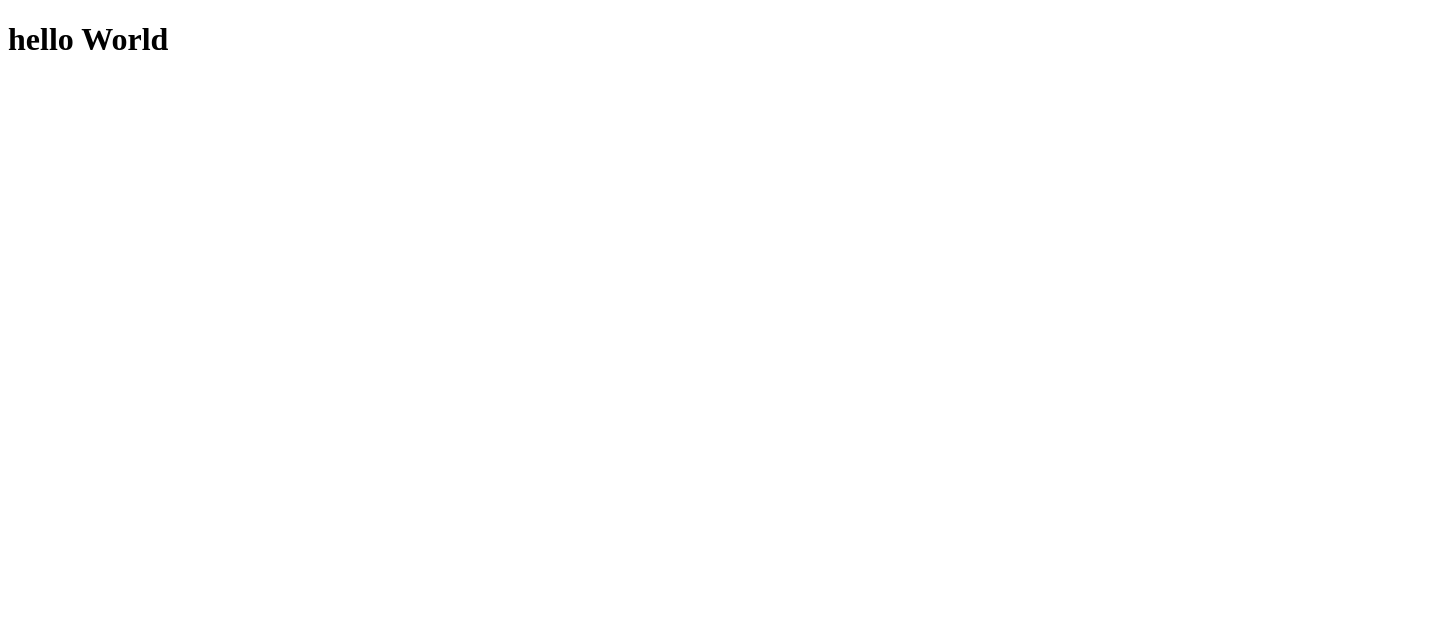
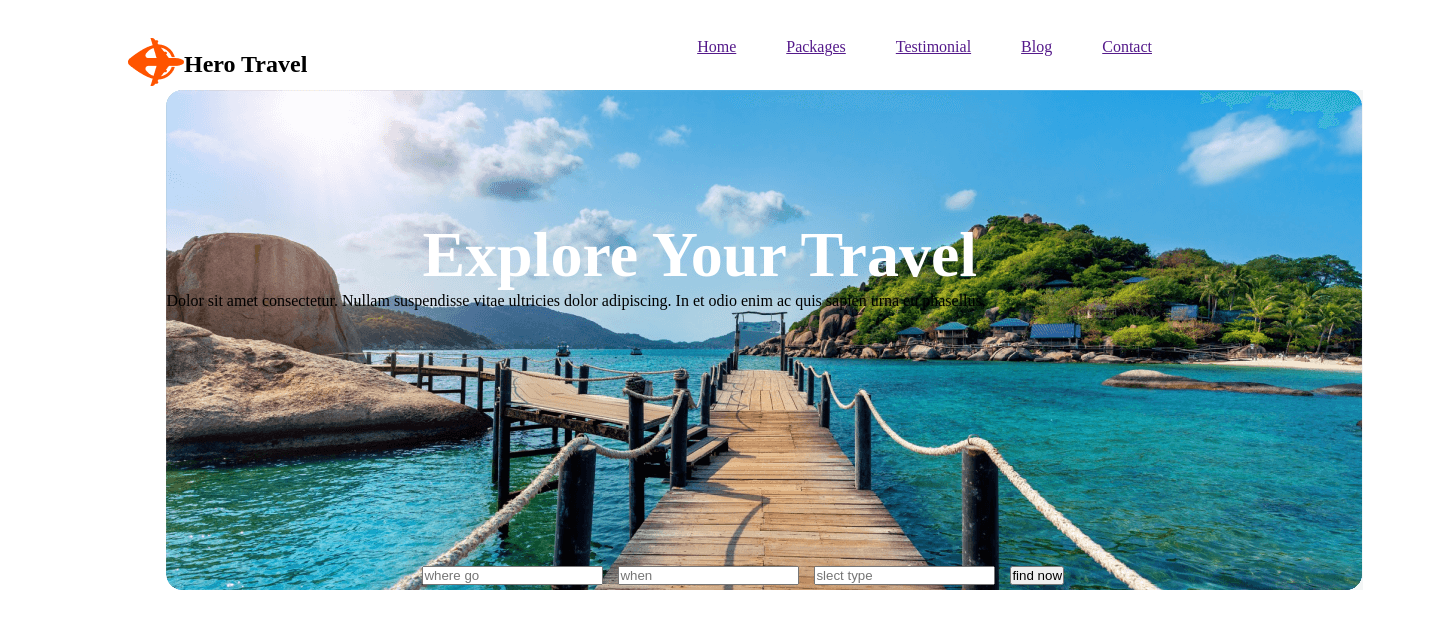
Before and after one commit to shawonahmed05/resoponsive-hero, a plain HTML site: page index.html in a window 1280 px wide. Shown: the whole page, 1446 px wide, since content can reach past the window. Drawn offline with Linux system fonts and the light colour scheme.

Commit message:
added heading section

```diff
--- a/index.html
+++ b/index.html
@@ -4,8 +4,45 @@
   <meta charset="UTF-8">
   <meta name="viewport" content="width=device-width, initial-scale=1.0">
   <title>Document</title>
+  <link rel="stylesheet" href="styles/responsive.css">
 </head>
 <body>
-  <h1>hello World</h1>
+ <header>
+  <nav class="header-container">
+    <div class="header-title">
+      <div>
+        <img src="./Images/Group 40071 (2).png" alt="">
+      </div>
+        <div>
+          <h2>Hero Travel</h2>
+        </div>
+    </div>
+    <div class="header-title-2">
+     <a href="">Home</a>
+     <a href="">Packages</a>
+     <a href="">Testimonial</a>
+     <a href="">Blog</a>
+     <a href="">Contact</a>
+    </div>
+  </nav>
+   <div class="display-header-title">
+      <h1 class="header-info">Explore Your Travel</h1>
+    <p class="header-description">Dolor sit amet consectetur. Nullam suspendisse vitae ultricies dolor adipiscing. In et odio enim ac quis sapien urna eu phasellus.</p>
+    <div class="input-fild">
+      <div>
+        <input type="text" placeholder="where go">
+      </div>
+      <div>
+        <input type="text" placeholder="when">
+      </div>
+      <div>
+        <input type="" placeholder="slect type">
+      </div>
+      <div>
+        <input type="button" value="find now">
+      </div>
+    </div>
+   </div>
+ </header>
 </body>
 </html>
--- /dev/null
+++ b/styles/responsive.css
@@ -0,0 +1,42 @@
+*{
+  margin: 0;
+  padding: 0;
+}
+.header-container{
+  display: flex;
+  justify-content: space-between;
+  margin-left: 10%;
+  margin-right: 10%;
+  margin-top: 3%;
+}
+.header-title{
+  display: flex;
+  align-items: center;
+}
+.header-title-2{
+  display: flex;
+  gap: 50px;
+}
+.input-fild{
+  display: flex;
+  gap: 15px;
+  margin-left: 20%;
+  margin-top: 20%;
+
+}
+.display-header-title{
+ margin-left: 13%;
+ background-image: url(../Images/Group\ 13\ \(1\)\ \(1\).png);
+ border-radius: 16px;
+ width: 100%;
+ height: 500px;
+ background-repeat: no-repeat;
+}
+.header-info{
+  margin-left: 20%;
+  padding-top: 10%;
+  color: #FFF;
+font-family: Mulish;
+font-size: 64px;
+font-weight: 800;
+}
```
Also changed, not shown: Images/Group 13 (1) (1).png (added), Images/Group 39.png (added), Images/Group 40.png (added), Images/Group 40071 (2).png (added), Images/Group 40089.png (added), Images/Rectangle 10.png (added), Images/Rectangle 11.png (added), Images/Rectangle 4.png (added), Images/Rectangle 5.png (added), Images/Rectangle 6.png (added), Images/Rectangle 7.png (added), Images/Rectangle 8 (1).png (added), Images/Rectangle 8.png (added), Images/Rectangle 9.png (added).
